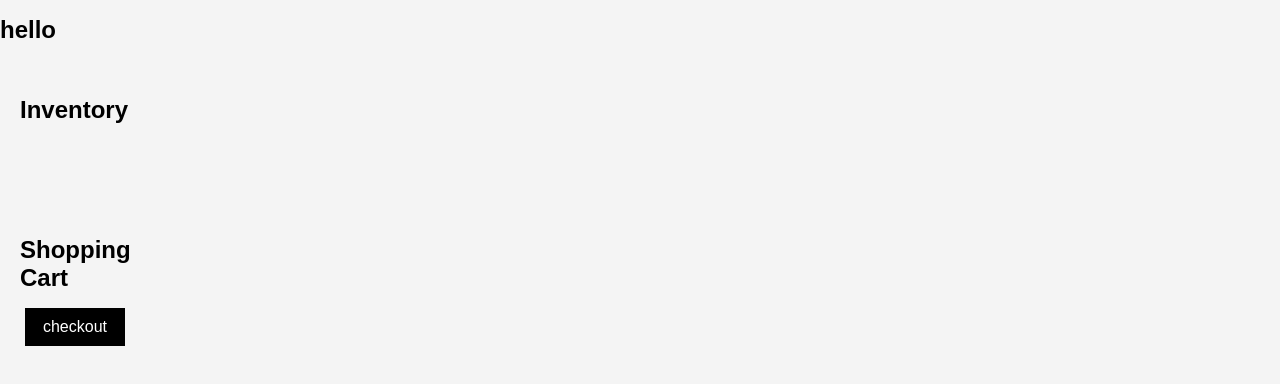
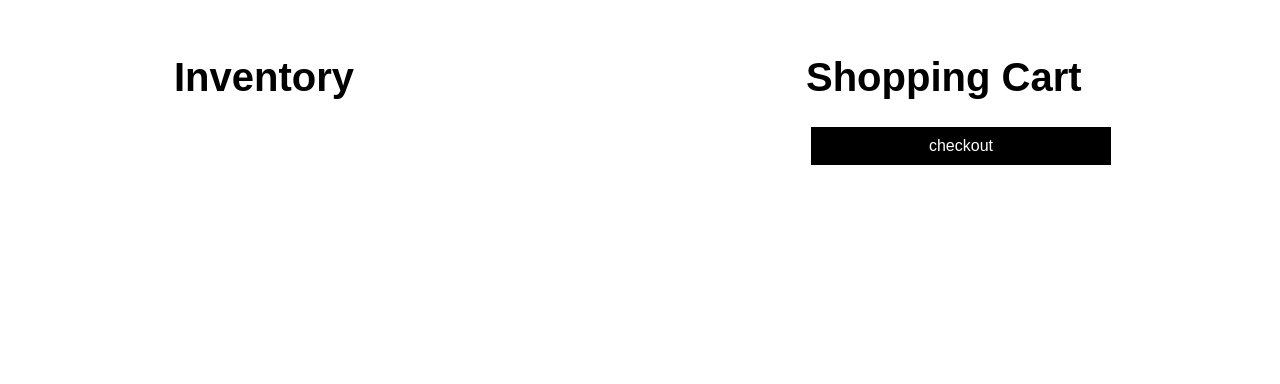
Before and after one commit to HonglinZheng/cart, a website: page index.html in a window 1280 px wide. Drawn offline with Linux system fonts and the light colour scheme; no server answers.

Commit message:
css adjustment

```diff
--- a/index.html
+++ b/index.html
@@ -9,7 +9,6 @@
   </head>
   <body>
     <div id="app">
-      <h1>hello</h1>
       <div class="inventory-container">
         <h1>Inventory</h1>
         <ul class="inventorylist"></ul>
--- a/style.css
+++ b/style.css
@@ -1,31 +1,30 @@
-body, html {
+#app {
     font-family: Arial, sans-serif;
-    padding: 0;
-    margin: 0;
-    background: #f4f4f4;
-    display: inline-grid;
+    display: grid;
     grid-template-columns: 1fr 1fr;
-
+    place-items: center;
 }
 
 .inventory-container {
-    width: 100px;
+    width: 300px;
     height: 100px;
     justify-content: space-around;
     padding: 20px;
+    align-items: center;
 }
 .cart-container {
-    width: 100px;
+    width: 300px;
     height: 100px;
     justify-content: space-around;
     padding: 20px;
+    align-items: center;
 
 }
 
 li{
     background-color: #fae3c0;
-    margin-top: 10px; /* Adds padding inside the top of each list item */
-    margin-bottom: 10px; /* Adds padding inside the bottom of each list item */
+    margin-top: 20px; /* Adds padding inside the top of each list item */
+    margin-bottom: 20px; /* Adds padding inside the bottom of each list item */
 
 }
 ul{
@@ -45,10 +44,8 @@ ul{
     background-color: #2737a1;
 }
 h1 {
-    font-size: 24px;
+    font-size: 40px;
 }
-
-
 
 button {
     margin-left: 5px;
```
